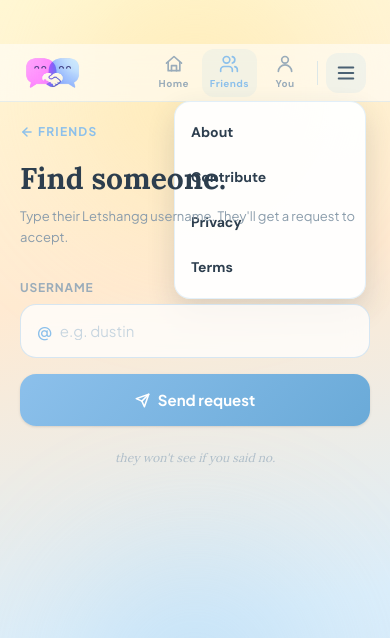
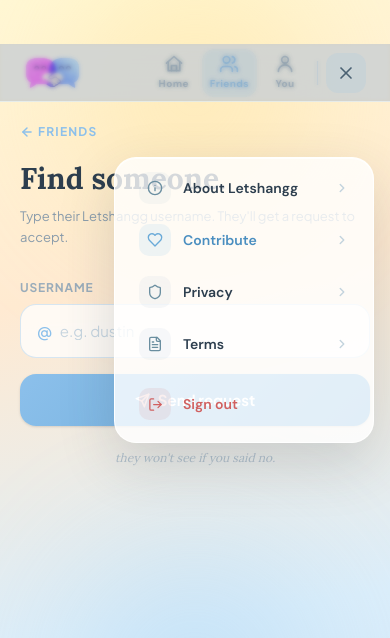
Before and after one commit to suman-hazra/letshangg, a Next.js app: page /friends/add in a window 390 px wide. Both pictures are taken after a click on the button "Open menu". Shown: the top 638 px of the page. Built offline with nearby package versions, Linux system fonts and the light colour scheme; no server answers.

Commit message:
Redesign mobile hamburger menu

```diff
--- a/app/(app)/_components/app-nav.tsx
+++ b/app/(app)/_components/app-nav.tsx
@@ -5,6 +5,7 @@
 import { usePathname } from "next/navigation";
 import { useState } from "react";
 import type { ReactNode } from "react";
+import { signOut } from "@/app/(app)/profile/actions";
 
 const TABS: {
   href: string;
@@ -33,11 +34,46 @@
   },
 ];
 
-const MENU_LINKS = [
-  { href: "/about", label: "About" },
-  { href: "/contribute", label: "Contribute" },
-  { href: "/privacy", label: "Privacy" },
-  { href: "/terms", label: "Terms" },
+const MENU_LINKS: {
+  href: string;
+  label: string;
+  icon: (props: IconProps) => ReactNode;
+  tileClassName: string;
+  iconClassName: string;
+  labelClassName: string;
+}[] = [
+  {
+    href: "/about",
+    label: "About Letshangg",
+    icon: InfoIcon,
+    tileClassName: "bg-[rgba(180,200,215,0.12)]",
+    iconClassName: "text-[#6A8EA0]",
+    labelClassName: "text-[#2D3E4E]",
+  },
+  {
+    href: "/contribute",
+    label: "Contribute",
+    icon: HeartIcon,
+    tileClassName: "bg-[rgba(140,192,235,0.15)]",
+    iconClassName: "text-[#6AAAD8]",
+    labelClassName: "text-[#4A8EC0]",
+  },
+  {
+    href: "/privacy",
+    label: "Privacy",
+    icon: ShieldIcon,
+    tileClassName: "bg-[rgba(180,200,215,0.12)]",
+    iconClassName: "text-[#6A8EA0]",
+    labelClassName: "text-[#2D3E4E]",
+  },
+  {
+    href: "/terms",
+    label: "Terms",
+    icon: FileTextIcon,
+    tileClassName: "bg-[rgba(180,200,215,0.12)]",
+    iconClassName: "text-[#6A8EA0]",
+    labelClassName: "text-[#2D3E4E]",
+  },
 ];
 
 export function AppNav({ friendsBadgeCount }: { friendsBadgeCount: number }) {
@@ -48,7 +84,11 @@
   if (pathname.startsWith("/match/") || pathname === "/friends/friended") return null;
 
   return (
-    <header className="relative z-10 h-[58px] w-full shrink-0 border-b border-[rgba(140,192,235,0.22)] bg-white/55 backdrop-blur-2xl">
+    <header
+      className={`relative h-[58px] w-full shrink-0 border-b border-[rgba(140,192,235,0.22)] bg-white/55 backdrop-blur-2xl ${
+        isMenuOpen ? "z-50" : "z-10"
+      }`}
+    >
       <div className="mx-auto flex h-full w-full max-w-[430px] items-center px-6">
         <Link
           href="/home"
@@ -98,42 +138,80 @@
           })}
         </nav>
         <div className="mx-2 h-6 w-px shrink-0 bg-[rgba(140,192,235,0.3)]" />
-        <div className="relative">
         <button
           type="button"
           aria-label={isMenuOpen ? "Close menu" : "Open menu"}
           aria-expanded={isMenuOpen}
           aria-controls="app-menu"
           onClick={() => setIsMenuOpen((open) => !open)}
-            className={`grid h-10 w-10 shrink-0 place-items-center rounded-xl transition active:opacity-60 ${
+          className={`relative z-40 grid h-10 w-10 shrink-0 place-items-center rounded-xl transition active:opacity-60 ${
             isMenuOpen
-                ? "bg-[rgba(140,192,235,0.12)] text-[#4A6173]"
+              ? "bg-[rgba(140,192,235,0.15)] text-[#4A6173]"
               : "text-[#4A6173]"
           }`}
         >
+          {isMenuOpen ? (
+            <CloseIcon size={20} strokeWidth={2} />
+          ) : (
             <MenuIcon size={22} strokeWidth={2} />
+          )}
         </button>
+      </div>
 
       {isMenuOpen && (
-            <nav
+        <>
+          <button
+            type="button"
+            aria-label="Close menu"
+            className="fixed inset-0 z-20 bg-[rgba(21,41,58,0.18)] backdrop-blur-[2px]"
+            onClick={() => setIsMenuOpen(false)}
+          />
+          <div
             id="app-menu"
-              aria-label="Menu"
-              className="absolute right-0 top-12 w-48 overflow-hidden rounded-2xl border border-[rgba(140,192,235,0.24)] bg-white/95 py-2 text-[#2D3E4E] shadow-[0_12px_28px_rgba(44,62,78,0.16)] backdrop-blur-2xl"
+            className="fixed right-[max(16px,calc((100vw-430px)/2+16px))] top-[113px] z-30 w-[260px] rounded-[22px] border border-white/90 bg-white/80 shadow-[0_20px_56px_rgba(44,62,78,0.18),inset_0_1px_0_rgba(255,255,255,0.8)] backdrop-blur-3xl"
           >
-              {MENU_LINKS.map((link) => (
+            <nav aria-label="Menu" className="px-3 py-1">
+              {MENU_LINKS.map((link) => {
+                const Icon = link.icon;
+                return (
                   <Link
                     key={link.href}
                     href={link.href}
                     onClick={() => setIsMenuOpen(false)}
-                  className="block px-4 py-3 font-sans text-[14px] font-bold transition active:bg-[rgba(140,192,235,0.12)]"
+                    className="flex items-center rounded-[14px] px-3 py-2.5 font-[family-name:var(--font-friends-sans)] transition active:bg-[rgba(140,192,235,0.12)]"
+                  >
+                    <span
+                      className={`grid size-8 shrink-0 place-items-center rounded-[10px] ${link.tileClassName} ${link.iconClassName}`}
+                    >
+                      <Icon size={16} strokeWidth={2} />
+                    </span>
+                    <span
+                      className={`ml-3 min-w-0 flex-1 truncate text-[14px] font-semibold ${link.labelClassName}`}
                     >
                       {link.label}
+                    </span>
+                    <ChevronRightIcon size={14} strokeWidth={2.5} />
                   </Link>
-              ))}
+                );
+              })}
             </nav>
+
+            <form action={signOut} className="px-3 pb-3 pt-1">
+              <button
+                type="submit"
+                className="flex w-full items-center rounded-[14px] px-3 py-2.5 text-left font-[family-name:var(--font-friends-sans)] transition active:bg-[rgba(208,96,96,0.08)]"
+              >
+                <span className="grid size-8 shrink-0 place-items-center rounded-[10px] bg-[rgba(208,96,96,0.10)] text-[#D06060]">
+                  <LogOutIcon size={15} strokeWidth={2} />
+                </span>
+                <span className="ml-3 min-w-0 flex-1 truncate text-[14px] font-semibold text-[#D06060]">
+                  Sign out
+                </span>
+              </button>
+            </form>
+          </div>
+        </>
       )}
-        </div>
-      </div>
     </header>
   );
 }
@@ -222,3 +300,139 @@
     </svg>
   );
 }
+
+function CloseIcon({ size, strokeWidth }: IconProps) {
+  return (
+    <svg
+      width={size}
+      height={size}
+      viewBox="0 0 24 24"
+      fill="none"
+      stroke="currentColor"
+      strokeWidth={strokeWidth}
+      strokeLinecap="round"
+      strokeLinejoin="round"
+      aria-hidden
+    >
+      <path d="M18 6 6 18" />
+      <path d="m6 6 12 12" />
+    </svg>
+  );
+}
+
+function InfoIcon({ size, strokeWidth }: IconProps) {
+  return (
+    <svg
+      width={size}
+      height={size}
+      viewBox="0 0 24 24"
+      fill="none"
+      stroke="currentColor"
+      strokeWidth={strokeWidth}
+      strokeLinecap="round"
+      strokeLinejoin="round"
+      aria-hidden
+    >
+      <circle cx="12" cy="12" r="10" />
+      <path d="M12 16v-4" />
+      <path d="M12 8h.01" />
+    </svg>
+  );
+}
+
+function HeartIcon({ size, strokeWidth }: IconProps) {
+  return (
+    <svg
+      width={size}
+      height={size}
+      viewBox="0 0 24 24"
+      fill="none"
+      stroke="currentColor"
+      strokeWidth={strokeWidth}
+      strokeLinecap="round"
+      strokeLinejoin="round"
+      aria-hidden
+    >
+      <path d="M19 14c1.5-1.5 3-3.4 3-5.5A5.5 5.5 0 0 0 12 5a5.5 5.5 0 0 0-10 3.5c0 2.1 1.5 4 3 5.5l7 7Z" />
+    </svg>
+  );
+}
+
+function ShieldIcon({ size, strokeWidth }: IconProps) {
+  return (
+    <svg
+      width={size}
+      height={size}
+      viewBox="0 0 24 24"
+      fill="none"
+      stroke="currentColor"
+      strokeWidth={strokeWidth}
+      strokeLinecap="round"
+      strokeLinejoin="round"
+      aria-hidden
+    >
+      <path d="M20 13c0 5-3.5 7.5-7.7 8.9a1 1 0 0 1-.6 0C7.5 20.5 4 18 4 13V6a1 1 0 0 1 1-1c2 0 4.5-1.2 6.2-2.7a1.2 1.2 0 0 1 1.6 0C14.5 3.8 17 5 19 5a1 1 0 0 1 1 1Z" />
+    </svg>
+  );
+}
+
+function FileTextIcon({ size, strokeWidth }: IconProps) {
+  return (
+    <svg
+      width={size}
+      height={size}
+      viewBox="0 0 24 24"
+      fill="none"
+      stroke="currentColor"
+      strokeWidth={strokeWidth}
+      strokeLinecap="round"
+      strokeLinejoin="round"
+      aria-hidden
+    >
+      <path d="M15 2H6a2 2 0 0 0-2 2v16a2 2 0 0 0 2 2h12a2 2 0 0 0 2-2V7Z" />
+      <path d="M14 2v4a2 2 0 0 0 2 2h4" />
+      <path d="M10 9H8" />
+      <path d="M16 13H8" />
+      <path d="M16 17H8" />
+    </svg>
+  );
+}
+
+function ChevronRightIcon({ size, strokeWidth }: IconProps) {
+  return (
+    <svg
+      width={size}
+      height={size}
+      viewBox="0 0 24 24"
+      fill="none"
+      stroke="#C4D4DE"
+      strokeWidth={strokeWidth}
+      strokeLinecap="round"
+      strokeLinejoin="round"
+      aria-hidden
+      className="shrink-0"
+    >
+      <path d="m9 18 6-6-6-6" />
+    </svg>
+  );
+}
+
+function LogOutIcon({ size, strokeWidth }: IconProps) {
+  return (
+    <svg
+      width={size}
+      height={size}
+      viewBox="0 0 24 24"
+      fill="none"
+      stroke="currentColor"
+      strokeWidth={strokeWidth}
+      strokeLinecap="round"
+      strokeLinejoin="round"
+      aria-hidden
+    >
+      <path d="M9 21H5a2 2 0 0 1-2-2V5a2 2 0 0 1 2-2h4" />
+      <path d="m16 17 5-5-5-5" />
+      <path d="M21 12H9" />
+    </svg>
+  );
+}
```
Lines whose indentation alone changed are shown as unchanged.
